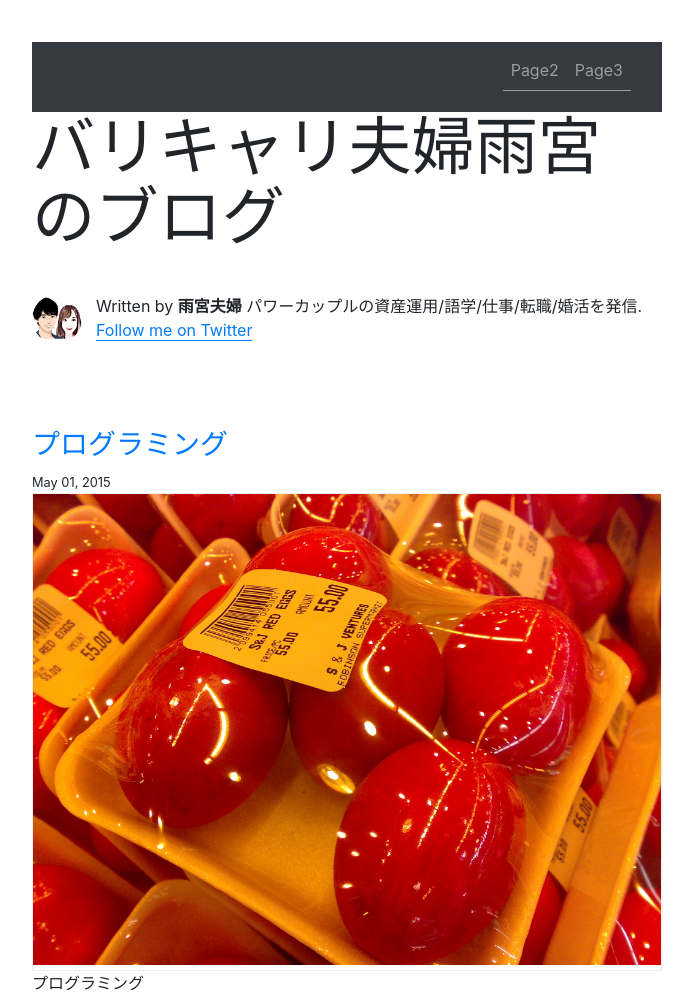
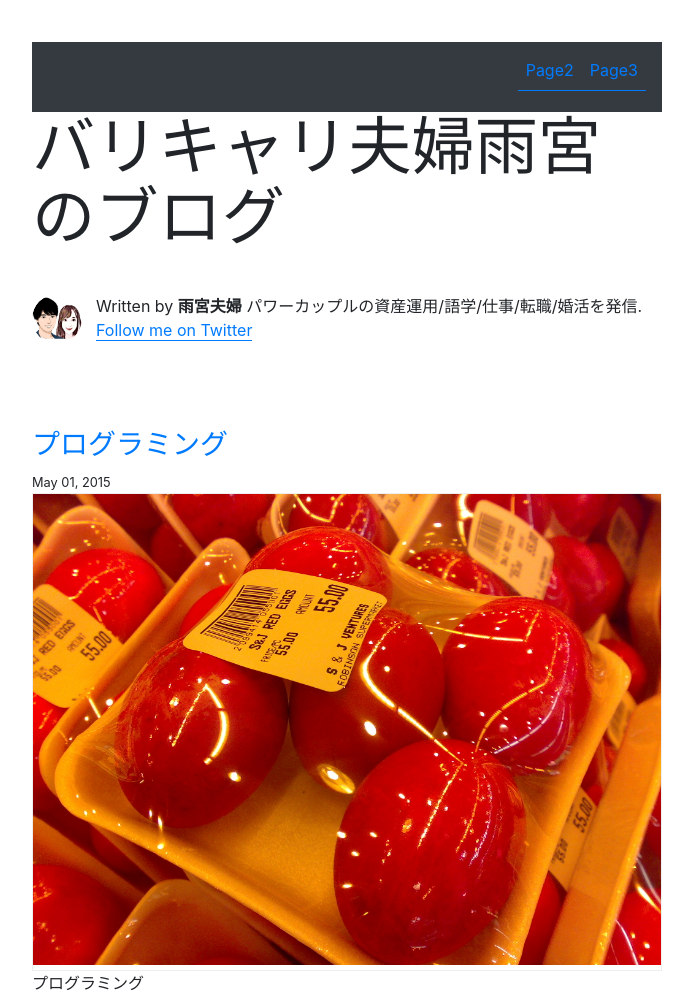
Before and after one commit to amamiyacouple/blog3, a Gatsby site: page / in a window 1280 px wide. Shown: the top 998 px of the page, without its empty margins (293-986 px from the left). Built offline with nearby package versions, Linux system fonts and the light colour scheme; Gatsby itself is replaced by a stand-in of ours; some packages are replaced by stand-ins of ours.

Commit message:
bootstrap

```diff
--- a/src/components/header.js
+++ b/src/components/header.js
@@ -1,13 +1,13 @@
 import { Link } from "gatsby"
 import PropTypes from "prop-types"
 import React from "react"
-import { Container, Navbar, Nav } from 'react-bootstrap' // ←追記
+// add by myself
+//import { Container, Navbar, Nav } from 'react-bootstrap'
+import { Navbar, Nav, NavItem } from 'react-bootstrap'
 
 const Header = ({ siteTitle }) => (
-// ↓ここから
   <header className="bg-dark">
-    <Container>
-      <Navbar expand="md" variant="dark">
+    <Navbar expand="md" variant="white">
     <Navbar.Brand href="/">{siteTitle}</Navbar.Brand>
     <Navbar.Toggle aria-controls="navbarResponsive" />
     <Navbar.Collapse id="navbarResponsive">
@@ -21,9 +21,7 @@ const Header = ({ siteTitle }) => (
         </Nav>
     </Navbar.Collapse>
     </Navbar>
-    </Container>
   </header>
-// ↑ここまで
 )
 
 Header.propTypes = {
```
Lines whose indentation alone changed are shown as unchanged.
